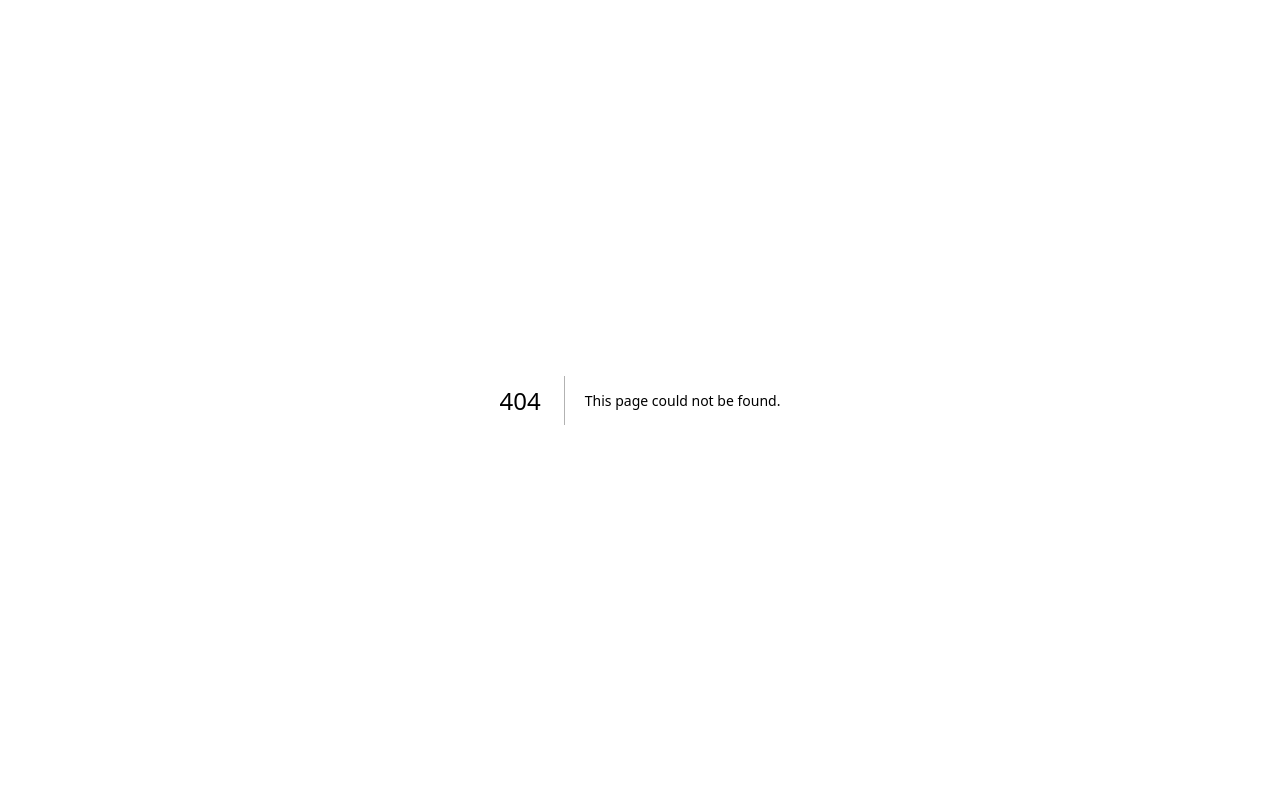
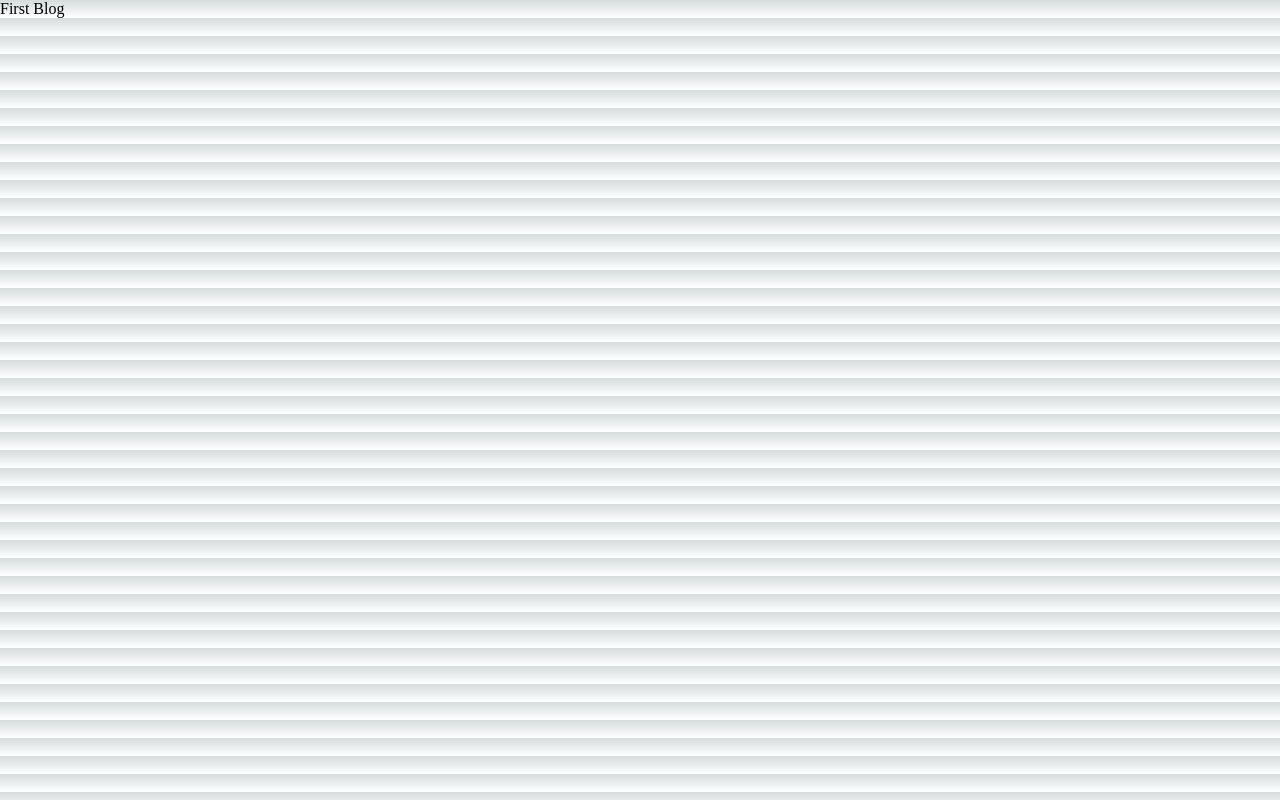
Before and after one commit to Sprof22/learn-next-code, a Next.js app: page /blog/first in a window 1280 px wide. Before the commit this address had no page. Built offline with nearby package versions, Linux system fonts and the light colour scheme.

Commit message:
nested routes

```diff
--- /dev/null
+++ b/pages/blog/first.js
@@ -0,0 +1,9 @@
+import React from 'react'
+
+const First = () => {
+  return (
+    <div>First Blog</div>
+  )
+}
+
+export default First
```
Also changed, not shown: pages/blog/index.js (added, +9 -0 lines).
